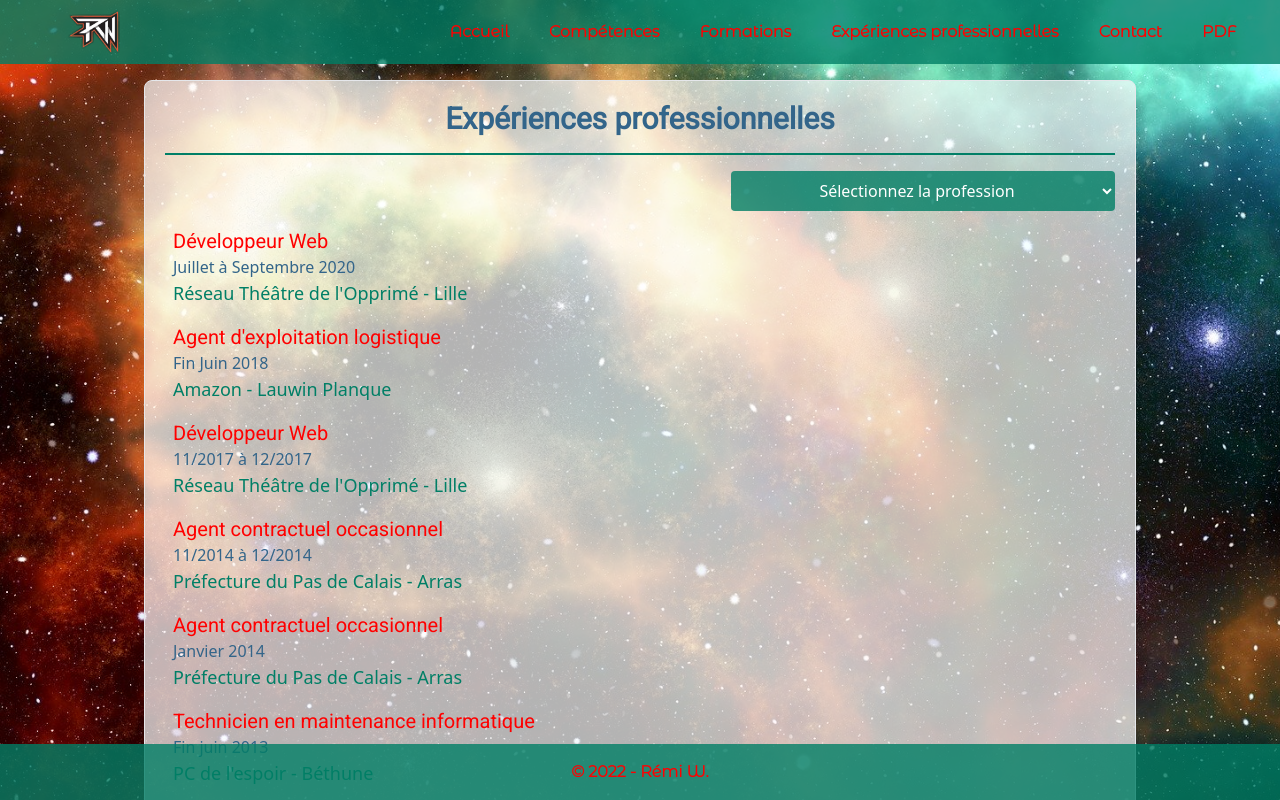
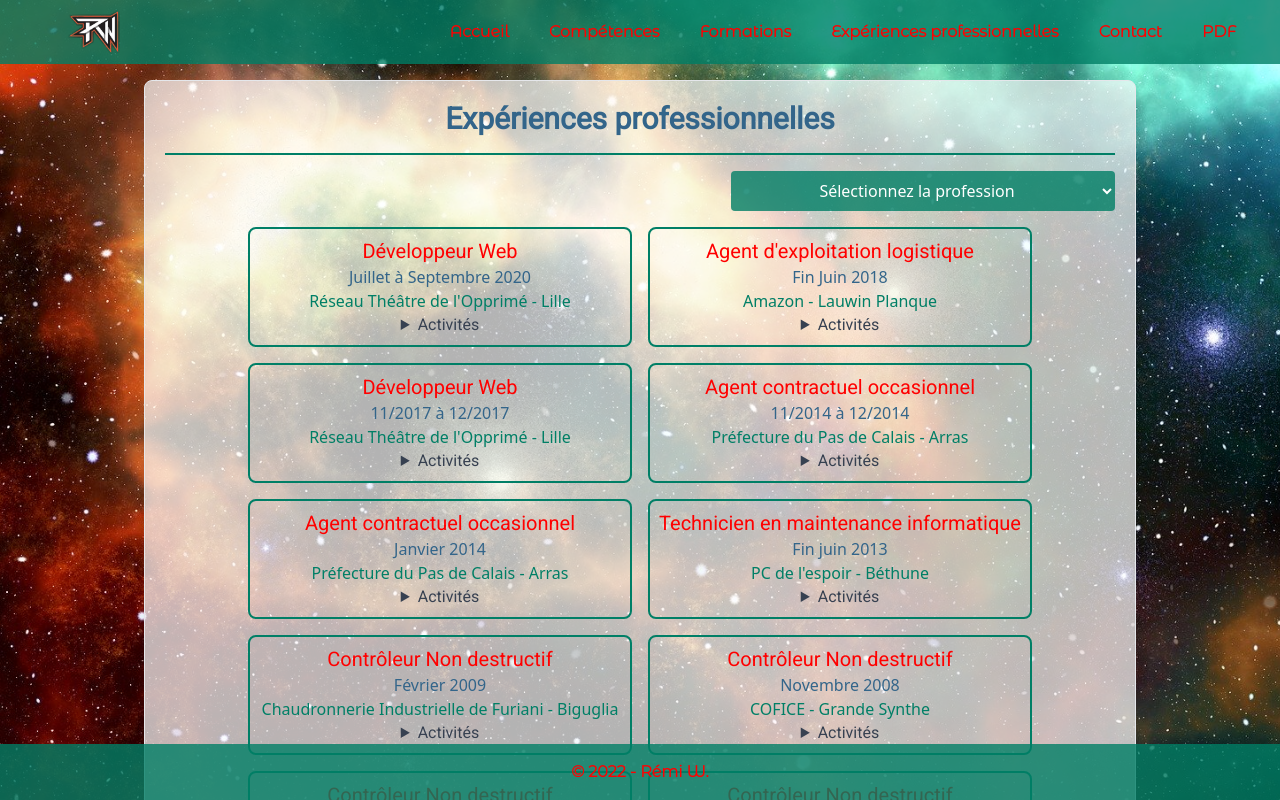
Before and after one commit to Willremi/cv-react, a React (Create React App) app: page /experiences in a window 1280 px wide. Built offline with nearby package versions, Linux system fonts and the light colour scheme; a web font is replaced by a local one.

Commit message:
Suppression modal et remplacer par balises details

```diff
--- a/src/pages/Experiences.js
+++ b/src/pages/Experiences.js
@@ -8,8 +8,6 @@ const Experiences = () => {
     });
 
     const [selected, setSelected] = useState('')
-    const [showModal, setShowModal] = useState(false);
-    const [modalData, setModalData] = useState(null);
 
     const options = [
         { id: "0", name: "Sélectionnez la profession", tag: "" },
@@ -40,65 +38,29 @@ const Experiences = () => {
                         </select>
                     </div>
 
-                    <div className="mt-2">
+                    <div className="mt-2 xl:flex xl:flex-wrap xl:justify-center">
                         {ExperiencesInfo.map(item =>
                             <div key={item.id} className={`${selected === item.tag || selected === '' ? '' : 'hidden'}`}>
-                                <div className="p-2" onClick={() => {
-                                    setShowModal(true);
-                                    setModalData(item);
-                                }}>
-                                    <div>
+                                <div className="border-2 border-div-green rounded-lg w-96 flex items-center p-2 m-2"
+                                >
+                                    <div className='text-center mx-auto'>
                                         <h3 className='text-div-red font-roboto'>{item.title}</h3>
                                         <p className='text-div-blue'>{item.dates}</p>
-                                    </div>
-                                    <div>
-                                        <p className='text-div-green xl:text-lg'>{item.location}</p>
+                                        <p className='text-div-green xl:text-md'>{item.location}</p>
+                                        <details>
+                                            <summary className='font-roboto text-gray-700'>Activités</summary>
+                                            {item.missions.map(elt =>
+                                                <div className="text-left mx-8 xl:mx-3" key={elt.id}>
+                                                    <ul className='list-[circle]'>
+                                                    <li className='font-roboto text-sm text-blue-800'>{elt.title}</li>
+                                                </ul>
+                                                </div>
+                                            )}
+                                        </details>
                                     </div>
                                 </div>
                                 {/* Modal */}
-                                {showModal ? (
-                                    <>
-                                        <div
-                                            className="justify-center items-center flex overflow-x-hidden overflow-y-auto fixed inset-0 z-50 outline-none focus:outline-none"
-                                        // onClick={() => setShowModal(false)}
-                                        >
-                                            <div className="relative w-auto my-6 mx-2 max-w-3xl">
-                                                {/*content*/}
-                                                <div className="border-0 rounded-lg shadow-lg relative flex flex-col w-full bg-white outline-none focus:outline-none">
-                                                    {/*header*/}
-                                                    <div className="flex items-start justify-between p-5 border-b border-solid border-blueGray-200 rounded-t">
-                                                        <h2 className="font-semibold text-blue-500 font-roboto">
-                                                            {modalData.title}
-                                                        </h2>
-                                                    </div>
-                                                    {/*body*/}
-                                                    <div className="relative px-6 p-4 flex-auto">
-                                                        {modalData.missions.map(elt =>
-                                                            <div key={elt.id}>
-                                                                <p className="my-2 text-gray-800 text-lg leading-relaxed">
-                                                                    {elt.title}
-                                                                </p>
-                                                            </div>
 
-                                                        )}
-
-                                                    </div>
-                                                    {/*footer*/}
-                                                    <div className="flex items-center justify-end p-6 border-t border-solid border-blueGray-200 rounded-b">
-                                                        <button
-                                                            className="text-red-500 background-transparent font-bold uppercase px-6 py-2 text-sm outline-none focus:outline-none mr-1 mb-1 ease-linear transition-all duration-150"
-                                                            type="button"
-                                                            onClick={() => setShowModal(false)}
-                                                        >
-                                                            Fermer la fenêtre
-                                                        </button>
-                                                    </div>
-                                                </div>
-                                            </div>
-                                        </div>
-                                        <div className="opacity-25 fixed inset-0 z-40 bg-white"></div>
-                                    </>
-                                ) : null}
                             </div>
 
                         )}
```
Also changed, not shown: 1 other file (tests, documents, lock files or other folders).
